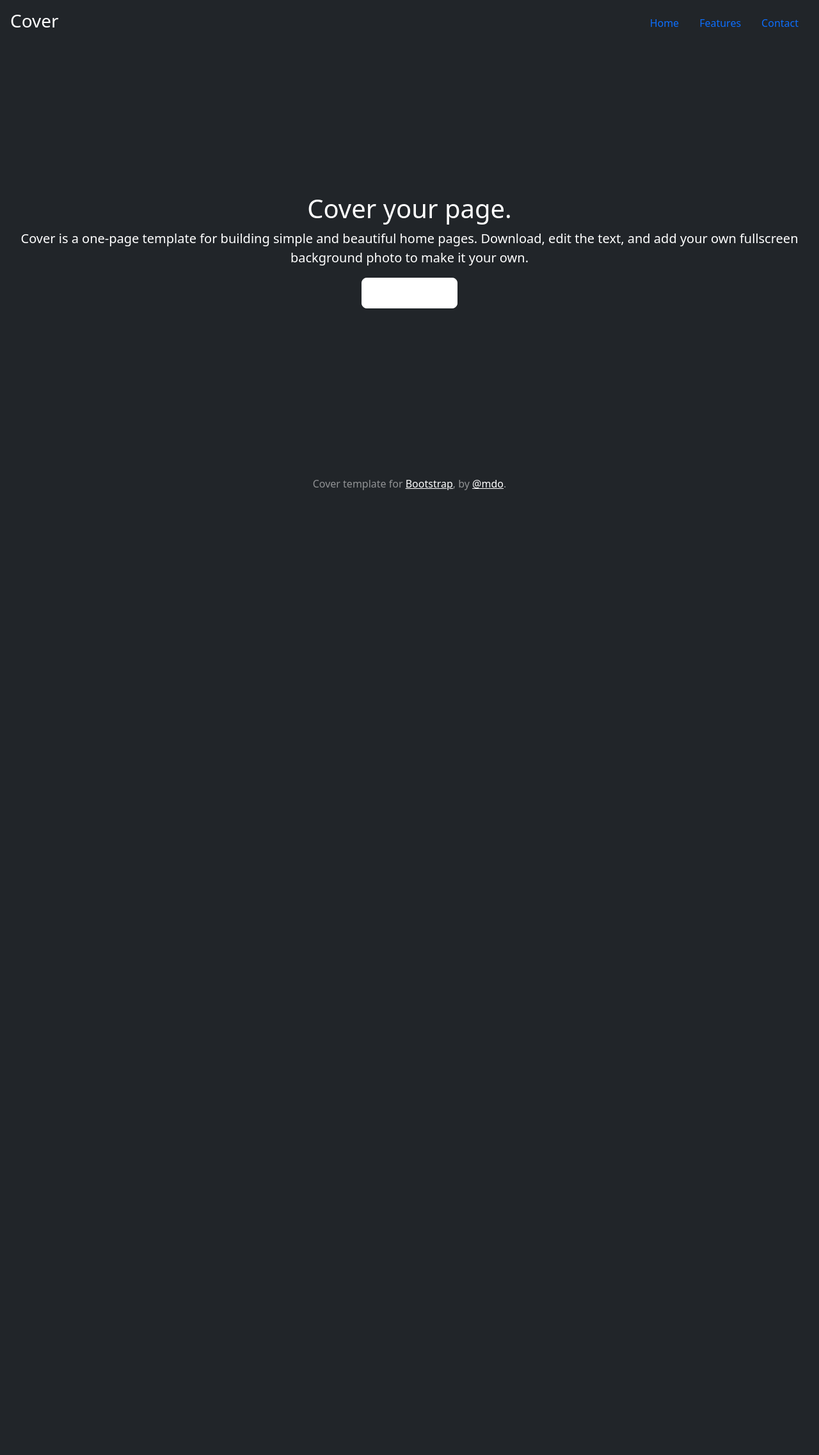
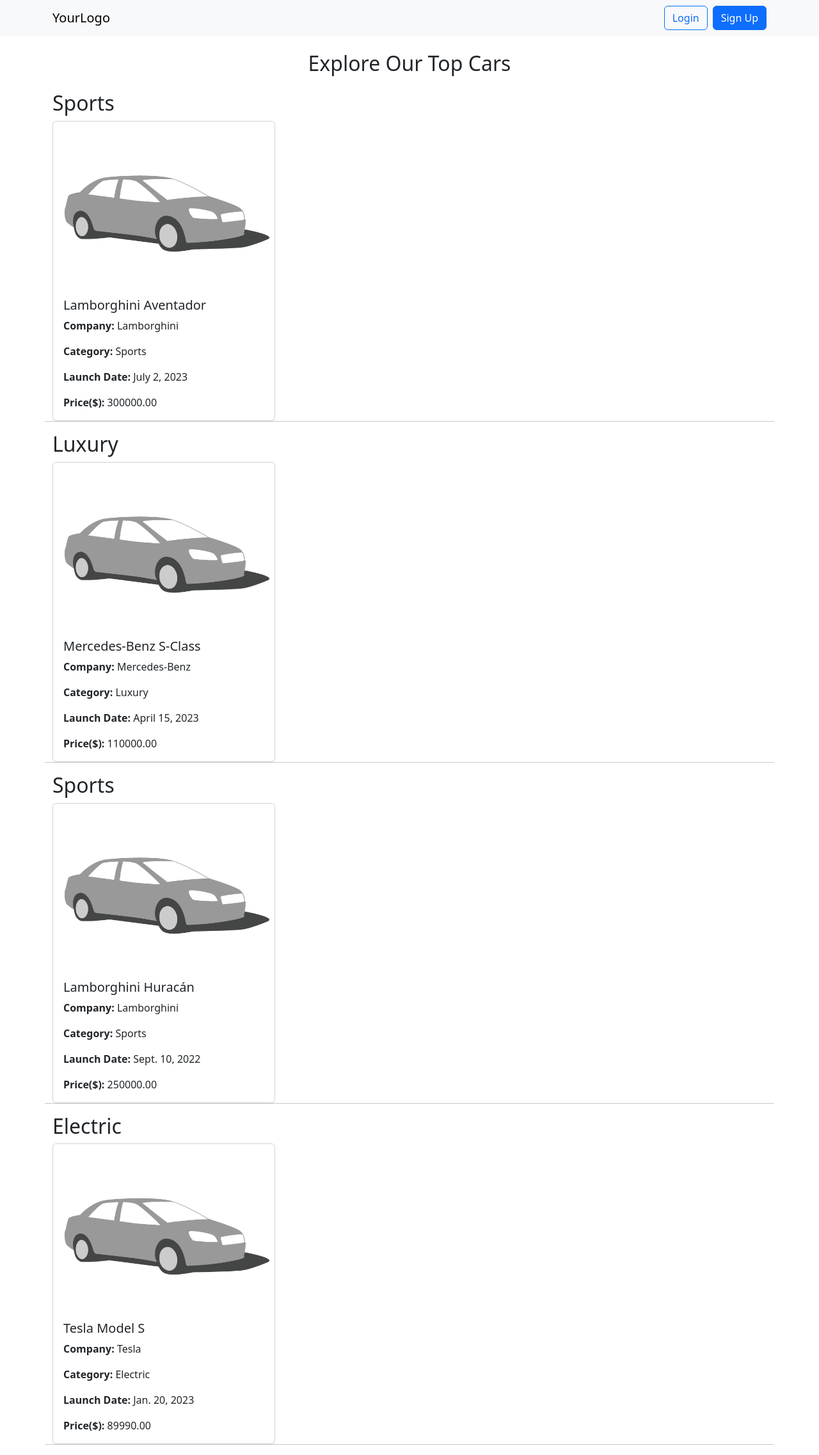
Before and after one commit to UjjwalKarkeyy/Car-Selling-Project_Django, a Django app: page / in a window 1280 px wide. Shown: the whole page at 64% size. Before the commit the page ends 766 px from the top, so only its background shows below. Run offline with Django 5.2, Linux system fonts and the light colour scheme; data comes from the database, SQL or seed files in the repository; both versions use the stored data as it was after the commit; some libraries are stand-ins or nearby versions.

Commit message:
car-home-page-creating

```diff
--- a/Car_Selling/Car_Selling/urls.py
+++ b/Car_Selling/Car_Selling/urls.py
@@ -16,8 +16,15 @@
 """
 from django.contrib import admin
 from django.urls import path, include
+from django.conf import settings
+from django.conf.urls.static import static
 
 urlpatterns = [
     path('admin/', admin.site.urls),
     path('', include('cars.urls')),
 ]
+
+
+if settings.DEBUG:
+
+    urlpatterns += static(settings.MEDIA_URL, document_root = settings.MEDIA_ROOT)
--- a/Car_Selling/cars/models.py
+++ b/Car_Selling/cars/models.py
@@ -6,5 +6,5 @@
     company = models.CharField(max_length=100)
     category = models.CharField(max_length=20)
     launch_date = models.DateField()
-    image = models.ImageField(default='/default.jpg', upload_to='cars_images')
+    image = models.ImageField(default='default.jpg', upload_to='cars_images')
     price = models.DecimalField(max_digits=100, decimal_places=2)
--- a/Car_Selling/cars/templates/cars/base.html
+++ b/Car_Selling/cars/templates/cars/base.html
@@ -1,79 +1,32 @@
+<!DOCTYPE html>
+<html lang="en">
+<head>
+    <meta charset="UTF-8">
+    <meta name="viewport" content="width=device-width, initial-scale=1">
+    <title>Car Showcase</title>
+    <link href="https://cdn.jsdelivr.net/npm/bootstrap@5.3.0/dist/css/bootstrap.min.css" rel="stylesheet">
+</head>
+<body>
 
-<!doctype html>
-<html lang="en" class="h-100">
-  <head>
-    <meta charset="utf-8">
-    <meta name="viewport" content="width=device-width, initial-scale=1">
-    <meta name="description" content="">
-    <meta name="author" content="Mark Otto, Jacob Thornton, and Bootstrap contributors">
-    <meta name="generator" content="Hugo 0.84.0">
-    <title>Cover Template · Bootstrap v5.0</title>
+<!-- Navigation Bar -->
+<nav class="navbar navbar-expand-lg navbar-light bg-light">
+    <div class="container">
+        <a class="navbar-brand" href="#">YourLogo</a>
+        <button class="navbar-toggler" type="button" data-bs-toggle="collapse" data-bs-target="#navbarNav">
+            <span class="navbar-toggler-icon"></span>
+        </button>
+        <div class="collapse navbar-collapse justify-content-end" id="navbarNav">
+            <a href="#" class="btn btn-outline-primary me-2">Login</a>
+            <a href="#" class="btn btn-primary">Sign Up</a>
+        </div>
+    </div>
+</nav>
 
-    <link rel="canonical" href="https://getbootstrap.com/docs/5.0/examples/cover/">
+{% block content %}
 
+{% endblock content %}
 
-
-    <!-- Bootstrap core CSS -->
-<link href="/docs/5.0/dist/css/bootstrap.min.css" rel="stylesheet" integrity="sha384-EVSTQN3/azprG1Anm3QDgpJLIm9Nao0Yz1ztcQTwFspd3yD65VohhpuuCOmLASjC" crossorigin="anonymous">
-
-    <!-- Favicons -->
-<link rel="apple-touch-icon" href="/docs/5.0/assets/img/favicons/apple-touch-icon.png" sizes="180x180">
-<link rel="icon" href="/docs/5.0/assets/img/favicons/favicon-32x32.png" sizes="32x32" type="image/png">
-<link rel="icon" href="/docs/5.0/assets/img/favicons/favicon-16x16.png" sizes="16x16" type="image/png">
-<link rel="manifest" href="/docs/5.0/assets/img/favicons/manifest.json">
-<link rel="mask-icon" href="/docs/5.0/assets/img/favicons/safari-pinned-tab.svg" color="#7952b3">
-<link rel="icon" href="/docs/5.0/assets/img/favicons/favicon.ico">
-<meta name="theme-color" content="#7952b3">
-
-
-    <style>
-      .bd-placeholder-img {
-        font-size: 1.125rem;
-        text-anchor: middle;
-        -webkit-user-select: none;
-        -moz-user-select: none;
-        user-select: none;
-      }
-
-      @media (min-width: 768px) {
-        .bd-placeholder-img-lg {
-          font-size: 3.5rem;
-        }
-      }
-    </style>
-
-
-    <!-- Custom styles for this template -->
-    <link href="cover.css" rel="stylesheet">
-  </head>
-  <body class="d-flex h-100 text-center text-white bg-dark">
-
-<div class="cover-container d-flex w-100 h-100 p-3 mx-auto flex-column">
-  <header class="mb-auto">
-    <div>
-      <h3 class="float-md-start mb-0">Cover</h3>
-      <nav class="nav nav-masthead justify-content-center float-md-end">
-        <a class="nav-link active" aria-current="page" href="#">Home</a>
-        <a class="nav-link" href="#">Features</a>
-        <a class="nav-link" href="#">Contact</a>
-      </nav>
-    </div>
-  </header>
-
-  <main class="px-3">
-    <h1>Cover your page.</h1>
-    <p class="lead">Cover is a one-page template for building simple and beautiful home pages. Download, edit the text, and add your own fullscreen background photo to make it your own.</p>
-    <p class="lead">
-      <a href="#" class="btn btn-lg btn-secondary fw-bold border-white bg-white">Learn more</a>
-    </p>
-  </main>
-
-  <footer class="mt-auto text-white-50">
-    <p>Cover template for <a href="https://getbootstrap.com/" class="text-white">Bootstrap</a>, by <a href="https://twitter.com/mdo" class="text-white">@mdo</a>.</p>
-  </footer>
-</div>
-
-
-
-  </body>
+<!-- Bootstrap JS -->
+<script src="https://cdn.jsdelivr.net/npm/bootstrap@5.3.0/dist/js/bootstrap.bundle.min.js"></script>
+</body>
 </html>
--- a/Car_Selling/cars/templates/cars/cars_list.html
+++ b/Car_Selling/cars/templates/cars/cars_list.html
@@ -1,79 +1,40 @@
+{% extends 'cars/base.html' %}
 
-<!doctype html>
-<html lang="en" class="h-100">
-  <head>
-    <meta charset="utf-8">
-    <meta name="viewport" content="width=device-width, initial-scale=1">
-    <meta name="description" content="">
-    <meta name="author" content="Mark Otto, Jacob Thornton, and Bootstrap contributors">
-    <meta name="generator" content="Hugo 0.84.0">
-    <title>Cover Template · Bootstrap v5.0</title>
+{% block content %}
+  <!-- Main Content -->
+  <div class="container mt-4">
+    <h2 class="text-center mb-4">Explore Our Top Cars</h2>
 
-    <link rel="canonical" href="https://getbootstrap.com/docs/5.0/examples/cover/">
+    <!-- Car Categories -->
+    <div class="row">
+        {% for object in cars %}
+          <h2>{{ object.category }}</h2>
+          <!-- Category 1 -->
+          <div class="row">
+            <div class="col-md-4">
+              <div class="card">
+                <img src="{{ object.image.url }}" class="card-img-top" />
+                <div class="card-body">
+                  <h5 class="card-title">{{ object.title }}</h5>
+                  <p class="card-text">
+                    <strong>Company:</strong> {{ object.company }}
+                  </p>
+                  <p class="card-text">
+                    <strong>Category:</strong> {{ object.category }}
+                  </p>
+                  <p class="card-text">
+                    <strong>Launch Date:</strong> {{ object.launch_date }}
+                  </p>
+                  <p class="card-text">
+                    <strong>Price($):</strong> {{ object.price }}
+                  </p>
+                </div>
+              </div>
+            </div>
+          </div>
 
-
-
-    <!-- Bootstrap core CSS -->
-<link href="/docs/5.0/dist/css/bootstrap.min.css" rel="stylesheet" integrity="sha384-EVSTQN3/azprG1Anm3QDgpJLIm9Nao0Yz1ztcQTwFspd3yD65VohhpuuCOmLASjC" crossorigin="anonymous">
-
-    <!-- Favicons -->
-<link rel="apple-touch-icon" href="/docs/5.0/assets/img/favicons/apple-touch-icon.png" sizes="180x180">
-<link rel="icon" href="/docs/5.0/assets/img/favicons/favicon-32x32.png" sizes="32x32" type="image/png">
-<link rel="icon" href="/docs/5.0/assets/img/favicons/favicon-16x16.png" sizes="16x16" type="image/png">
-<link rel="manifest" href="/docs/5.0/assets/img/favicons/manifest.json">
-<link rel="mask-icon" href="/docs/5.0/assets/img/favicons/safari-pinned-tab.svg" color="#7952b3">
-<link rel="icon" href="/docs/5.0/assets/img/favicons/favicon.ico">
-<meta name="theme-color" content="#7952b3">
-
-
-    <style>
-      .bd-placeholder-img {
-        font-size: 1.125rem;
-        text-anchor: middle;
-        -webkit-user-select: none;
-        -moz-user-select: none;
-        user-select: none;
-      }
-
-      @media (min-width: 768px) {
-        .bd-placeholder-img-lg {
-          font-size: 3.5rem;
-        }
-      }
-    </style>
-
-
-    <!-- Custom styles for this template -->
-    <link href="cover.css" rel="stylesheet">
-  </head>
-  <body class="d-flex h-100 text-center text-white bg-dark">
-
-<div class="cover-container d-flex w-100 h-100 p-3 mx-auto flex-column">
-  <header class="mb-auto">
-    <div>
-      <h3 class="float-md-start mb-0">Cover</h3>
-      <nav class="nav nav-masthead justify-content-center float-md-end">
-        <a class="nav-link active" aria-current="page" href="#">Home</a>
-        <a class="nav-link" href="#">Features</a>
-        <a class="nav-link" href="#">Contact</a>
-      </nav>
+          <hr>
+        {% endfor %}
     </div>
-  </header>
-
-  <main class="px-3">
-    <h1>Cover your page.</h1>
-    <p class="lead">Cover is a one-page template for building simple and beautiful home pages. Download, edit the text, and add your own fullscreen background photo to make it your own.</p>
-    <p class="lead">
-      <a href="#" class="btn btn-lg btn-secondary fw-bold border-white bg-white">Learn more</a>
-    </p>
-  </main>
-
-  <footer class="mt-auto text-white-50">
-    <p>Cover template for <a href="https://getbootstrap.com/" class="text-white">Bootstrap</a>, by <a href="https://twitter.com/mdo" class="text-white">@mdo</a>.</p>
-  </footer>
-</div>
-
-
-
-  </body>
-</html>
+  </div>
+{% endblock %}
--- a/Car_Selling/cars/urls.py
+++ b/Car_Selling/cars/urls.py
@@ -3,5 +3,5 @@
 
 
 urlpatterns = [
-    path('', CarsListView.as_view(), name='cars-home'),
+    path('', CarsListView.as_view(), name='cars-list'),
 ]
--- a/Car_Selling/cars/views.py
+++ b/Car_Selling/cars/views.py
@@ -4,6 +4,7 @@
 
 class CarsListView(ListView):
     model = Cars
+    context_object_name = 'cars'
 
 class CarsDetailView(DetailView):
     pass
```
Also changed, not shown: Car_Selling/cars/migrations/0002_alter_cars_image.py (added), Car_Selling/db.sqlite3.
